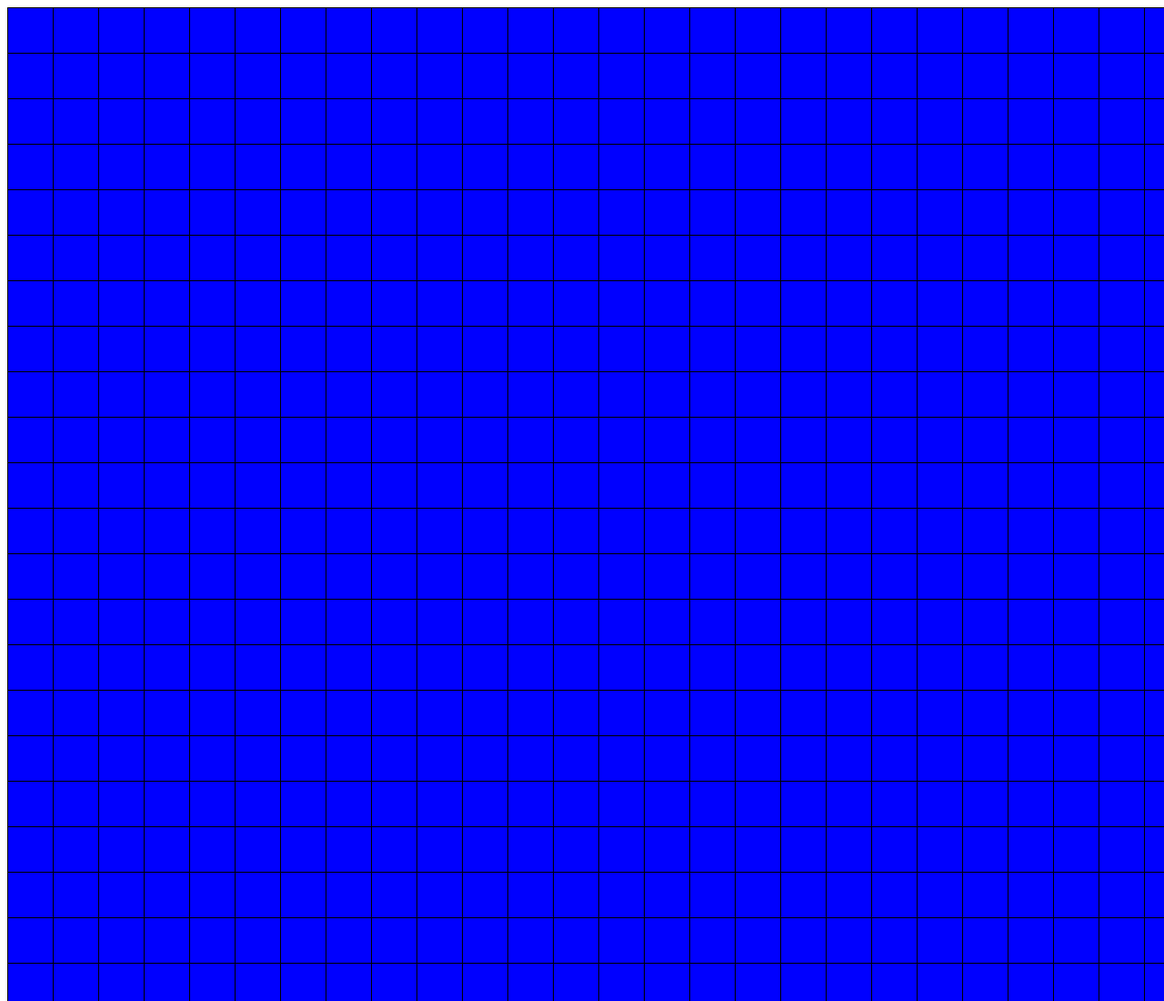
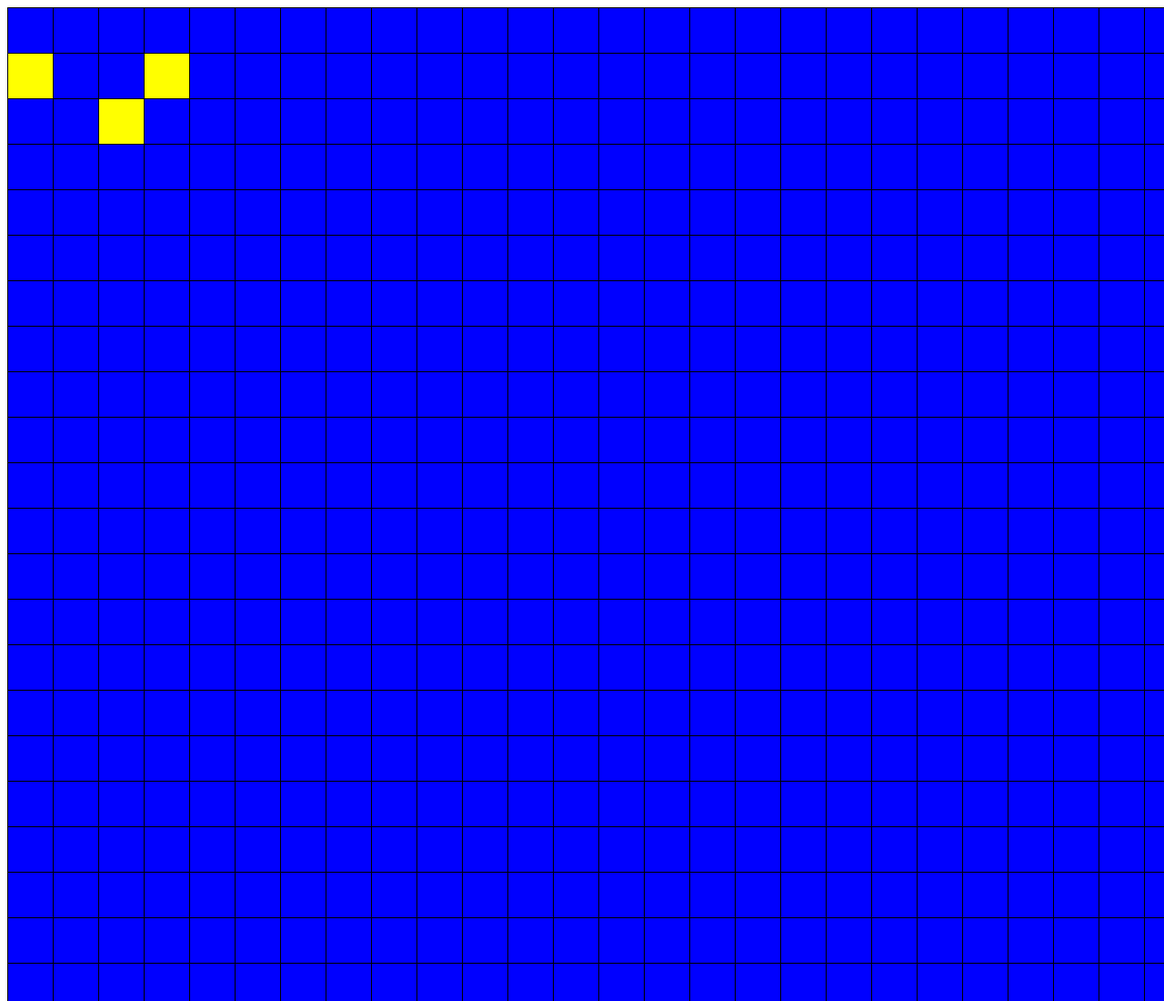
Before and after one commit to thiagoxvo/fisl-twitter-app, a website: page public/index.html in a window 1280 px wide. Shown: the top 1100 px of the page at 91% size. Drawn offline with nearby package versions, Linux system fonts and the light colour scheme.

Commit message:
Build a matrix with selected positions

```diff
--- a/public/index.css
+++ b/public/index.css
@@ -27,3 +27,7 @@
   background: blue;
   border: 1px solid black;
 }
+
+.pixel-map {
+  background: yellow;
+}
--- a/public/index.js
+++ b/public/index.js
@@ -1,18 +1,26 @@
 var matrixSize = 50; //3x3
 var pixelSize = 50; //50px
+var mappedMatrix = ['0-1','2-2', '3-1'];
+
+var paintSelectedPositions = function(){
+  mappedMatrix.forEach(function(item){
+    $("div[data-position='"+ item +"']").addClass('pixel-map');
+  });
+}
 
 var buildMatrix = function() {
   var tag = "";
   var $container = $('.pixel-container');
   for( var i = 0; i < matrixSize; i++) {
     var left = "left:" + (i * pixelSize) + "px;";
-    // tag = '<div class="pixel" style="'+ left +'""></div>';
     for( var j = 0; j < matrixSize; j++) {
       var top = "top:" + (j * pixelSize) + "px;";
-      tag = '<div class="pixel" style="'+ top + left +'""></div>';
+      var position = i + "-" + j;
+      tag = '<div class="pixel" data-position="'+ position + '"" style="'+ top + left +'""></div>';
       $container.append(tag);
     }
   }
+  paintSelectedPositions();
 };
 buildMatrix();
 
@@ -30,15 +38,20 @@ var getLoadedImage = function(){
   return $('.preload img').detach();
 }
 
+var randomPosition = function(){
+  var position = Math.floor(Math.random()*items.length);
+  return mappedMatrix[position];
+}
+
 // setInterval(function(){
-  var position = Math.floor(Math.random() * matrixSize) + 1
-  console.log(position);
-  var img = getLoadedImage();
+//   var position = Math.floor(Math.random() * matrixSize) + 1
+//   console.log(position);
+//   var img = getLoadedImage();
 
-  loadHiddenImage(buildImageTag());
+//   loadHiddenImage(buildImageTag());
 
-  img.addClass('animated zoomIn');
-  $('td[data-position="'+ position +'"]')
-    .empty()
-    .html(img);
+//   img.addClass('animated zoomIn');
+//   $('td[data-position="'+ position +'"]')
+//     .empty()
+//     .html(img);
 // },1000);
```
